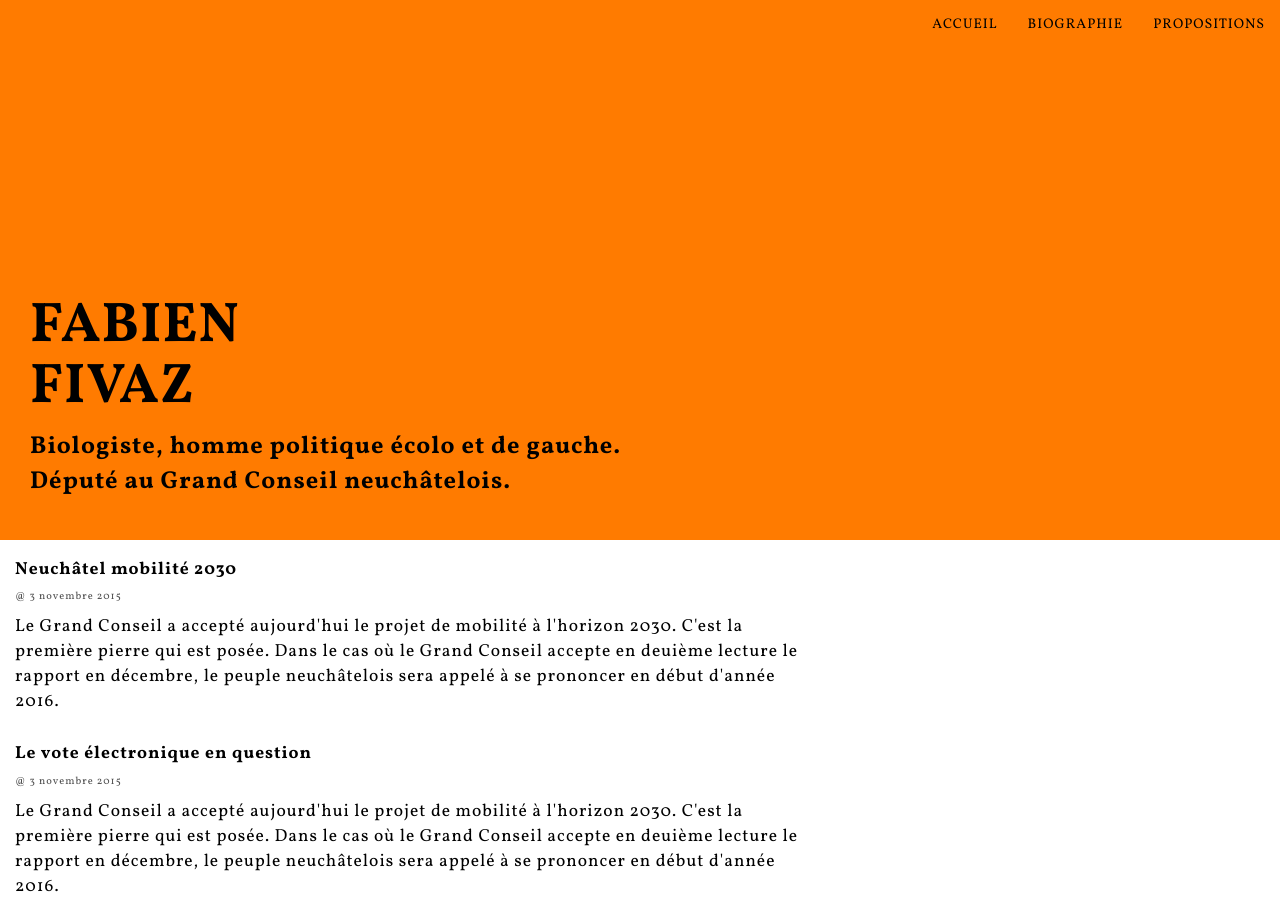
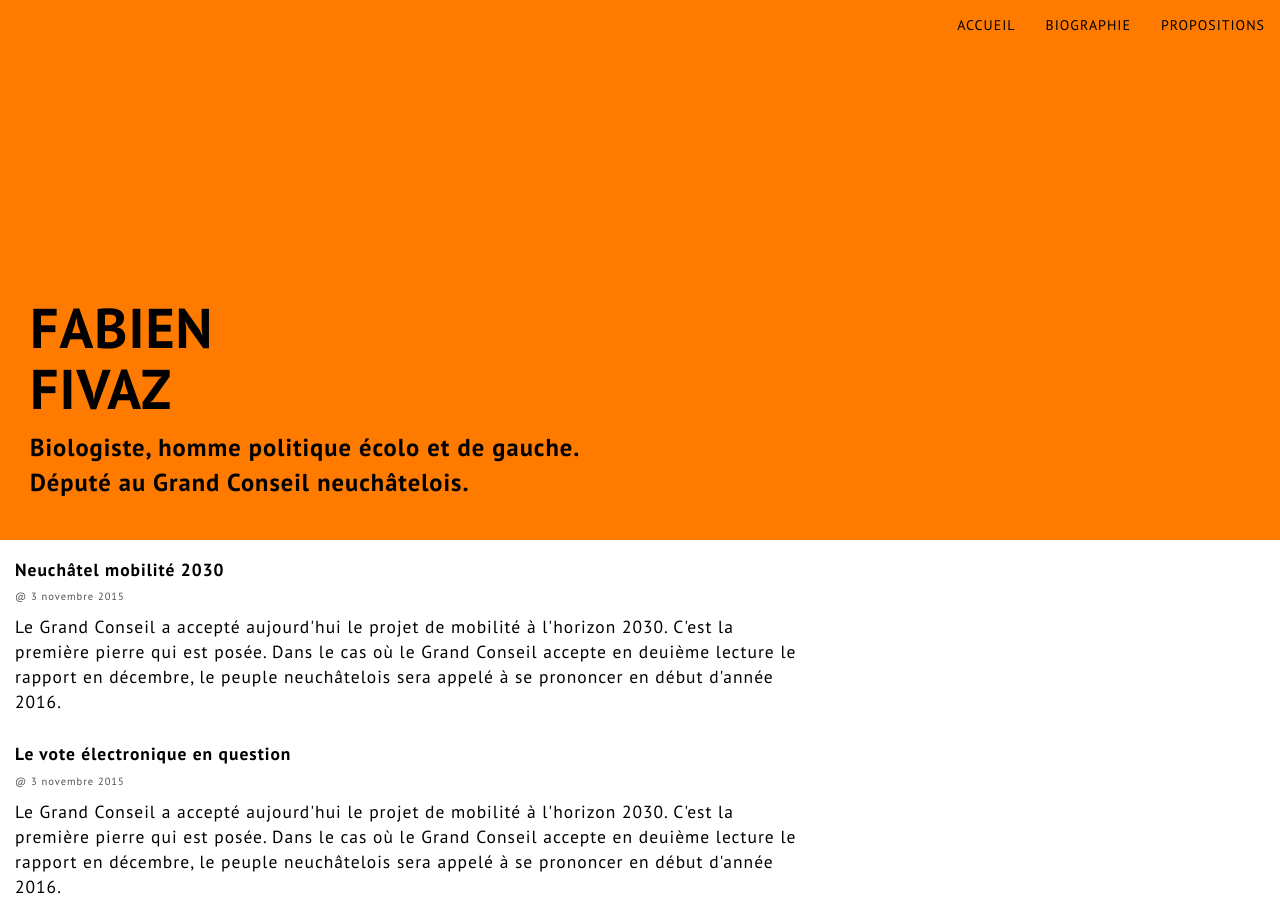
Before and after one commit to ffivaz/ffivaz.github.io, a Jekyll site: the page sandbox/index.html, which Jekyll copies as it is, in a window 1280 px wide and 900 px high. Built offline with Jekyll 4.4.1, drawn with Linux system fonts in a browser that asks for light colours; nearby versions of some CDN libraries.

Commit message:
Nouveau projet (sandbox)

```diff
--- a/sandbox/css/style.css
+++ b/sandbox/css/style.css
@@ -1,5 +1,5 @@
 * {
-    font-family: 'Vollkorn', serif;
+    font-family: 'PT Sans', serif;
     color: #000;
     letter-spacing: 1px;
     font-weight: 400;
--- a/sandbox/index.html
+++ b/sandbox/index.html
@@ -11,8 +11,7 @@
 
     <link rel="icon" type="image/png" href="/favicon.png"/>
     <link rel="canonical" href="http://fabienfivaz.ch/index.html">
-    <link href='https://fonts.googleapis.com/css?family=Vollkorn:400,400italic,700,700italic' rel='stylesheet'
-          type='text/css'>
+    <link href='https://fonts.googleapis.com/css?family=PT+Sans:400,400italic,700,700italic' rel='stylesheet' type='text/css'>
     <link rel="stylesheet" href="css/bootstrap.min.css">
     <link rel="stylesheet" href="css/style.css">
 
```
